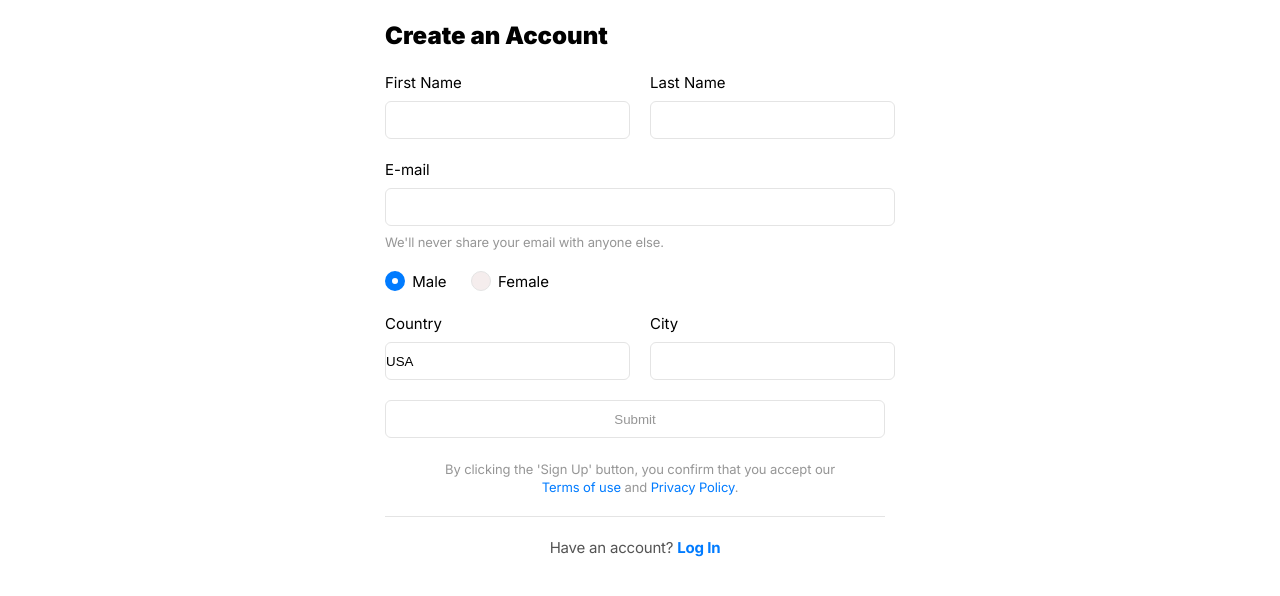
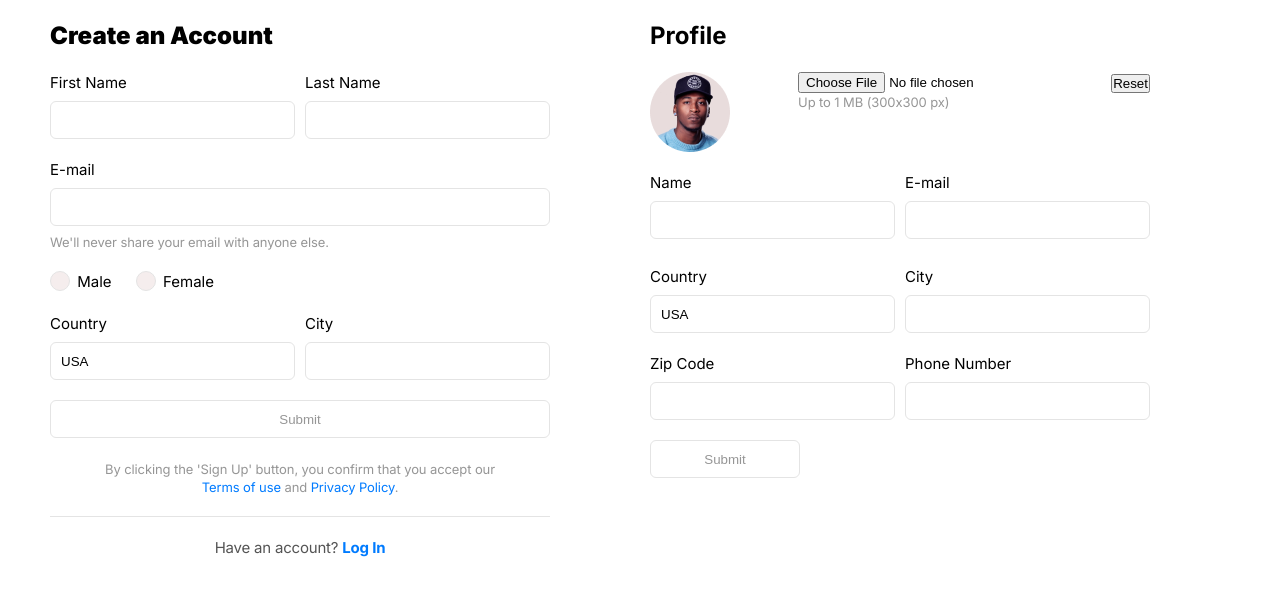
Before and after one commit to AntonZelenov/HW_Lesson_12, a plain HTML site: page index.html in a window 1280 px wide. Drawn offline with Linux system fonts and the light colour scheme.

Commit message:
3rd commit - profile section

```diff
--- a/index.html
+++ b/index.html
@@ -15,26 +15,48 @@
   </head>
   <body>
     <main>
+      <div class="pages">
+        <!--Create_an_Account-->
+        <div class="create-an-account">
           <div class="container">
+            <form action="#">
               <h1 class="title-text">Create an Account</h1>
-        <form action="#">
               <!--Form_Name-->
               <div class="form__name">
                 <div class="form__flex">
                   <div class="form__block">
-                <label for="fname" class="form_block-title">First Name</label>
-                <input class="form__text" type="text" id="fname" name="fname" />
+                    <label for="first-name" class="form__block-title"
+                      >First Name</label
+                    >
+                    <input
+                      class="form__text"
+                      type="text"
+                      id="first-name"
+                      name="first-name"
+                    />
                   </div>
                   <div class="form__block">
-                <label for="lname" class="form_block-title">Last Name</label>
-                <input class="form__text" type="text" id="lname" name="lname" />
+                    <label for="last-name" class="form__block-title"
+                      >Last Name</label
+                    >
+                    <input
+                      class="form__text"
+                      type="text"
+                      id="last-name"
+                      name="last-name"
+                    />
                   </div>
                 </div>
               </div>
               <!--E-mail-->
               <div class="form__email">
-            <label for="email" class="form_block-title">E-mail</label>
-            <input class="form__text" type="email" id="email" name="email" />
+                <label for="email" class="form__block-title">E-mail</label>
+                <input
+                  class="form__text"
+                  type="email"
+                  id="email"
+                  name="email"
+                />
               </div>
               <div class="confidence">
                 <span>We'll never share your email with anyone else.</span>
@@ -51,8 +73,9 @@
                       value="gender"
                       checked
                     />
-                <label class="radio-gender__label" for="male">Male</label>
-                <span class="radio-gender__span"></span>
+                    <label class="radio-gender__label" for="male"
+                      ><span class="radio-gender__span"></span>Male</label
+                    >
                   </li>
                   <li class="radio-gender__list-item">
                     <input
@@ -62,8 +85,9 @@
                       id="female"
                       value="gender"
                     />
-                <label class="radio-gender__label" for="female">Female</label>
-                <span class="radio-gender__span"></span>
+                    <label class="radio-gender__label" for="female"
+                      ><span class="radio-gender__span"></span>Female</label
+                    >
                   </li>
                 </ul>
               </div>
@@ -71,7 +95,9 @@
               <div class="form__country">
                 <div class="form__flex">
                   <div class="form__block form__country">
-                <label for="scountry" class="form_block-title">Country</label>
+                    <label for="scountry" class="form__block-title"
+                      >Country</label
+                    >
                     <select class="form__text" name="scountry" id="scountry">
                       <option value="1">USA</option>
                       <option value="2">Canada</option>
@@ -80,8 +106,13 @@
                     <span class="country-arrow"></span>
                   </div>
                   <div class="form__block">
-                <label for="city" class="form_block-title">City</label>
-                <input class="form__text" type="text" id="city" name="city" />
+                    <label for="city" class="form__block-title">City</label>
+                    <input
+                      class="form__text"
+                      type="text"
+                      id="city"
+                      name="city"
+                    />
                   </div>
                 </div>
               </div>
@@ -93,7 +124,8 @@
             <!--Bottom_text-->
             <div class="confirmation">
               <span>
-            By clicking the 'Sign Up' button, you confirm that you accept our
+                By clicking the 'Sign Up' button, you confirm that you accept
+                our
                 <a href="#">Terms of use</a> and <a href="#">Privacy Policy</a>.
               </span>
             </div>
@@ -103,6 +135,116 @@
               </div>
             </div>
           </div>
+        </div>
+        <!--Profile-->
+        <div class="profile">
+          <form action="#">
+            <div class="container">
+              <h2 class="title-profile">Profile</h2>
+              <!--Photo-->
+              <div class="form__hero-photo">
+                <div class="form__flex">
+                  <img src="src/images/hero.png" alt="hero-photo" />
+                  <div class="form__block">
+                    <input type="file" name="file" id="file" />
+                    <label for="file"></label>
+                    <span class="confidence">Up to 1 MB (300x300 px)</span>
+                  </div>
+                  <div>
+                    <input type="reset" />
+                  </div>
+                </div>
+              </div>
+              <!--Name-->
+              <div class="form__name">
+                <div class="form__flex">
+                  <div class="form__block">
+                    <label for="first-name" class="form__block-title"
+                      >Name</label
+                    >
+                    <input
+                      class="form__text"
+                      type="text"
+                      id="first-name"
+                      name="first-name"
+                    />
+                  </div>
+                  <div class="form__block">
+                    <div class="form__email">
+                      <label for="email" class="form__block-title"
+                        >E-mail</label
+                      >
+                      <input
+                        class="form__text"
+                        type="email"
+                        id="email"
+                        name="email"
+                      />
+                    </div>
+                  </div>
+                </div>
+              </div>
+              <!--Form_location-->
+              <div class="form__country">
+                <div class="form__flex">
+                  <div class="form__block form__country">
+                    <label for="scountry" class="form__block-title"
+                      >Country</label
+                    >
+                    <select class="form__text" name="scountry" id="scountry">
+                      <option value="1">USA</option>
+                      <option value="2">Canada</option>
+                      <option value="3">Mexico</option>
+                    </select>
+                    <span class="country-arrow"></span>
+                  </div>
+                  <div class="form__block">
+                    <label for="city" class="form__block-title">City</label>
+                    <input
+                      class="form__text"
+                      type="text"
+                      id="city"
+                      name="city"
+                    />
+                  </div>
+                </div>
+              </div>
+              <!--ZIP+Phone-->
+              <div class="form__name">
+                <div class="form__flex">
+                  <div class="form__block">
+                    <label for="zip-code" class="form__block-title"
+                      >Zip Code</label
+                    >
+                    <input
+                      class="form__text"
+                      type="text"
+                      id="zip-code"
+                      name="zip-code"
+                    />
+                  </div>
+                  <div class="form__block">
+                    <label for="phone-number" class="form__block-title"
+                      >Phone Number</label
+                    >
+                    <input
+                      class="form__text"
+                      type="number"
+                      id="phone-number"
+                      name="phone-number"
+                    />
+                  </div>
+                </div>
+              </div>
+              <!--Button_submit-->
+              <div class="button">
+                <button type="submit" class="button__submit">Submit</button>
+              </div>
+            </form>
+            </div>
+          </form>
+        </div>
+      </div>
     </main>
   </body>
 </html>
--- a/src/styles/style.css
+++ b/src/styles/style.css
@@ -12,10 +12,16 @@ body {
   line-height: 22px;
 }
 
+.pages {
+  display: flex;
+  justify-content: space-around;
+  max-width: 1200px;
+  width: 100%;
+}
+
 .container {
-  max-width: 540px;
+  min-width: 500px;
   width: 100%;
-  padding: 0 15px;
   margin: 0 auto;
 }
 
@@ -48,7 +54,7 @@ body {
   flex-wrap: wrap;
 }
 
-.form_block-title {
+.form__block-title {
   margin-bottom: 7px;
 }
 
@@ -57,6 +63,7 @@ body {
   border-radius: 6px;
   min-height: 38px;
   border: 1px solid #e4e4e4;
+  padding-left: 10px;
 }
 
 .form__text:hover {
@@ -76,7 +83,6 @@ body {
 .confidence {
   font-size: 13px;
   line-height: 18px;
-  /* identical to box height, or 138% */
   letter-spacing: -0.1px;
   color: #969696;
   margin-bottom: 20px;
@@ -107,7 +113,7 @@ body {
   background-color: rgb(245, 237, 237);
 }
 
-.radio-gender__input:checked ~ .radio-gender__span {
+.radio-gender__input:checked + .radio-gender__span {
   border: 7px solid #007bff;
   border-radius: 10px;
   background-color: white;
@@ -126,15 +132,9 @@ select {
   background-position: calc(100% - 0.25em) 0.35em;
 }
 
-/* .country-arrow {
-  position: absolute;
-  top: 40px;
-  left: 225px;
-  z-index: 2;
-  width: 18px;
-  height: 18px;
-  background: url(src/images/arrow.png);
-} */
+.button {
+  margin: 0 auto;
+}
 
 .button__submit {
   max-width: 500px;
@@ -192,3 +192,20 @@ select {
   color: #007bff;
   font-weight: bold;
 }
+
+/*Profile*/
+
+.title-profile {
+  padding-top: 20px;
+  font-size: 24px;
+  line-height: 32px;
+  font-weight: 700;
+  margin-bottom: 20px;
+}
+
+.form__hero-photo {
+}
+
+.profile .button__submit {
+  max-width: 150px;
+}
```
Also changed, not shown: src/images/hero.png (added). Lines whose indentation alone changed are shown as unchanged.
